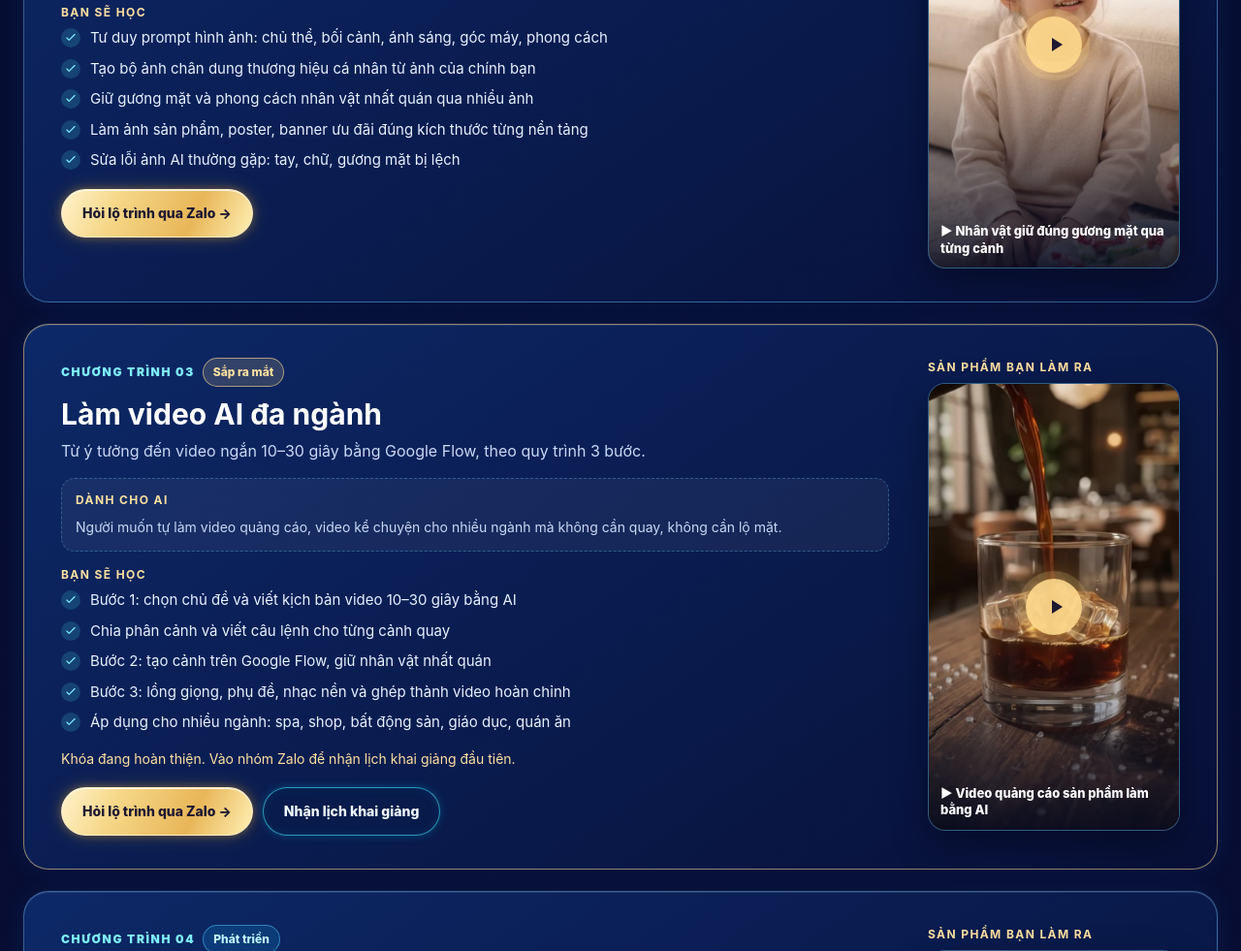
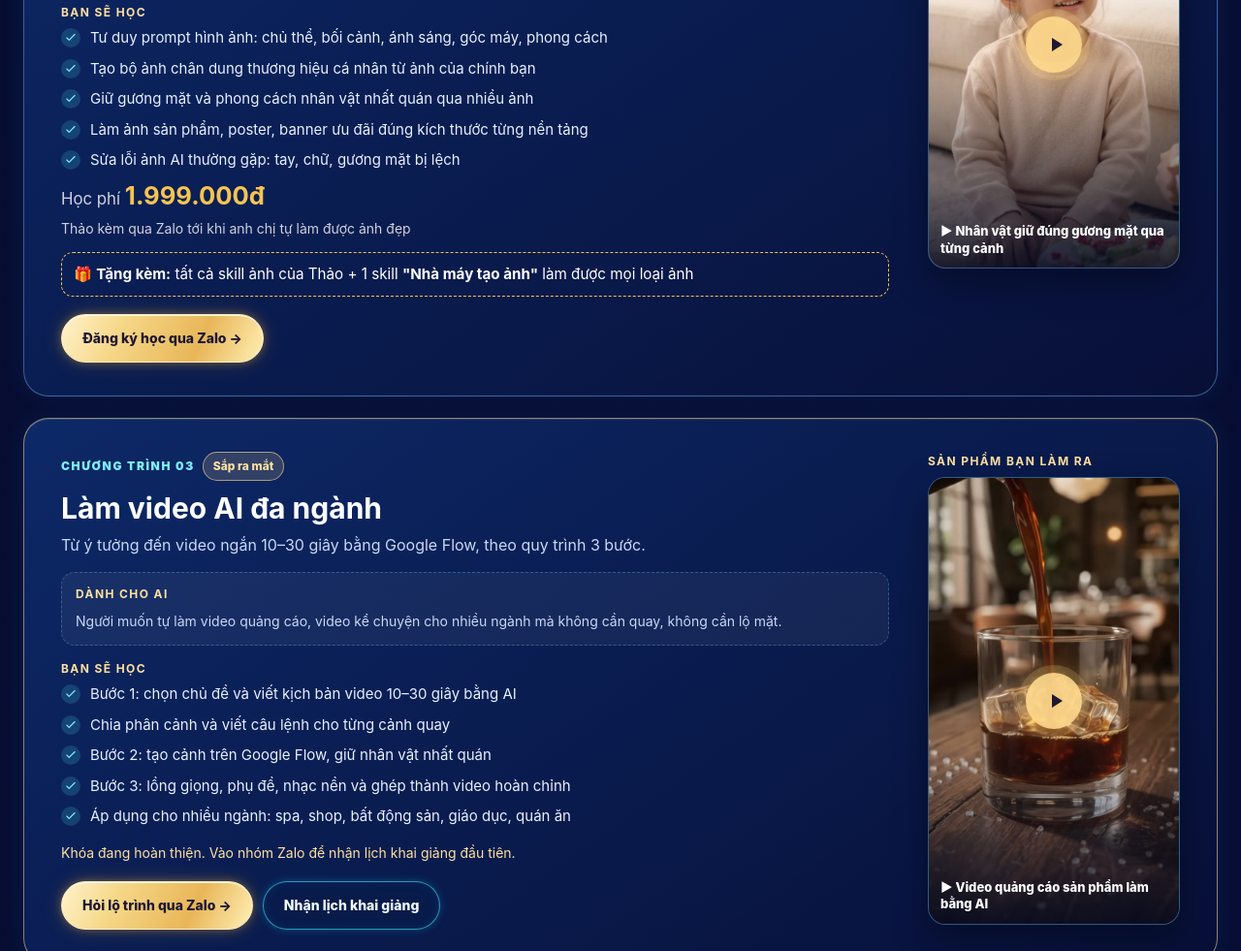
Before and after one commit to HoangThanhThao-hub/landing-page, a plain HTML site: page xem-truoc/v7/khoa-hoc-ai.html in a window 1280 px wide. Shown: the part 3492-4473 px from the top of the page at 97% size. Drawn offline with Linux system fonts and the light colour scheme.

Commit message:
V7 khóa học AI: học phí lớp tạo ảnh 1.999.000đ kèm quà tặng skill ảnh (#136)
Claude-Session: https://claude.ai/code/session_01G7pesqpxXBoYbyKhKRQB87

Co-authored-by: Claude <noreply@anthropic.com>

```diff
--- a/xem-truoc/v7/khoa-hoc-ai.html
+++ b/xem-truoc/v7/khoa-hoc-ai.html
@@ -49,7 +49,7 @@
 <h3>Tạo ảnh AI chuyên nghiệp</h3><p class="kc-prog-sub">Tạo ảnh nhân vật, ảnh thương hiệu, poster và nội dung truyền thông đẹp, đồng bộ.</p>
 <div class="kc-who"><b>Dành cho ai</b><p>Chủ shop, chủ spa, người làm nội dung muốn có ảnh đẹp mà không cần thuê chụp.</p></div>
 <div class="kc-learn"><b>Bạn sẽ học</b><ul><li><svg aria-hidden="true" class="icon" fill="none" stroke="currentColor" stroke-linecap="round" stroke-linejoin="round" stroke-width="2" viewbox="0 0 24 24"><path d="m5 12 4 4L19 6"></path></svg><span>Tư duy prompt hình ảnh: chủ thể, bối cảnh, ánh sáng, góc máy, phong cách</span></li><li><svg aria-hidden="true" class="icon" fill="none" stroke="currentColor" stroke-linecap="round" stroke-linejoin="round" stroke-width="2" viewbox="0 0 24 24"><path d="m5 12 4 4L19 6"></path></svg><span>Tạo bộ ảnh chân dung thương hiệu cá nhân từ ảnh của chính bạn</span></li><li><svg aria-hidden="true" class="icon" fill="none" stroke="currentColor" stroke-linecap="round" stroke-linejoin="round" stroke-width="2" viewbox="0 0 24 24"><path d="m5 12 4 4L19 6"></path></svg><span>Giữ gương mặt và phong cách nhân vật nhất quán qua nhiều ảnh</span></li><li><svg aria-hidden="true" class="icon" fill="none" stroke="currentColor" stroke-linecap="round" stroke-linejoin="round" stroke-width="2" viewbox="0 0 24 24"><path d="m5 12 4 4L19 6"></path></svg><span>Làm ảnh sản phẩm, poster, banner ưu đãi đúng kích thước từng nền tảng</span></li><li><svg aria-hidden="true" class="icon" fill="none" stroke="currentColor" stroke-linecap="round" stroke-linejoin="round" stroke-width="2" viewbox="0 0 24 24"><path d="m5 12 4 4L19 6"></path></svg><span>Sửa lỗi ảnh AI thường gặp: tay, chữ, gương mặt bị lệch</span></li></ul></div>
-<div class="kc-prog-actions"><a class="btn btn-gold" href="https://zalo.me/0935949141" target="_blank" rel="noopener noreferrer">Hỏi lộ trình qua Zalo →</a></div>
+<div class="kc-price" style="margin:4px 0 14px;font-size:1.05rem"><span style="opacity:.8">Học phí</span> <b style="font-size:1.6rem;color:#f5c451">1.999.000đ</b><br><small style="opacity:.8">Thảo kèm qua Zalo tới khi anh chị tự làm được ảnh đẹp</small><span style="display:block;margin-top:10px;padding:10px 12px;border:1px dashed #f5c451;border-radius:12px;font-size:.95rem">🎁 <b>Tặng kèm:</b> tất cả skill ảnh của Thảo + 1 skill <b>"Nhà máy tạo ảnh"</b> làm được mọi loại ảnh</span></div><div class="kc-prog-actions"><a class="btn btn-gold" href="https://zalo.me/0935949141" target="_blank" rel="noopener noreferrer">Đăng ký học qua Zalo →</a></div>
 </div><div class="kc-prog-media"><b>Sản phẩm bạn làm ra</b><a class="kc-vid" href="/em-be-thanh-pham.mp4" data-video="/em-be-thanh-pham.mp4" data-title="Bé Xù – phim ngắn"><img src="/poster-em-be-thanh-pham.jpg" alt="Bé Xù – phim ngắn" loading="lazy"/><span class="kc-play" aria-hidden="true"><svg viewbox="0 0 24 24" fill="currentColor"><path d="M8 5v14l11-7z"/></svg></span><span class="kc-vid-label">▶ Nhân vật giữ đúng gương mặt qua từng cảnh</span></a></div></article><article class="kc-prog is-soon" id="ct-03"><div class="kc-prog-body">
 <div class="kc-prog-meta"><span class="kc-num">CHƯƠNG TRÌNH 03</span><span class="kc-tag">Sắp ra mắt</span></div>
 <h3>Làm video AI đa ngành</h3><p class="kc-prog-sub">Từ ý tưởng đến video ngắn 10–30 giây bằng Google Flow, theo quy trình 3 bước.</p>
```
